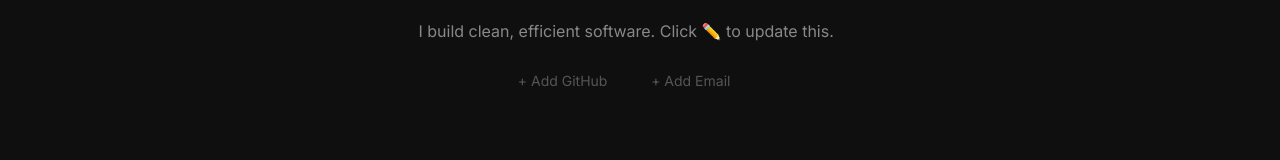
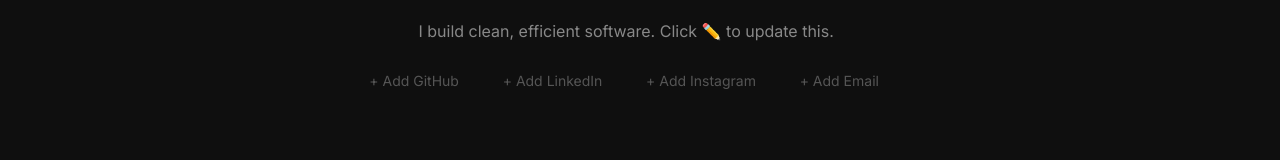
Before and after one commit to mainuddinMains/devfolio, a Next.js app: page / in a window 1280 px wide. Shown: the part 313-473 px from the top of the page. Built offline with nearby package versions, Linux system fonts and the light colour scheme.

Commit message:
Update components/HeaderSection.tsx

```diff
--- a/components/HeaderSection.tsx
+++ b/components/HeaderSection.tsx
@@ -10,6 +10,8 @@ const fallback: HeaderData = {
   title: 'Software Developer',
   bio: 'I build clean, efficient software. Click ✏️ to update this.',
   github: '',
+  linkedin: '',
+  instagram: '',
   email: '',
 }
 
@@ -365,6 +367,56 @@ export default function HeaderSection({ onNameChange }: HeaderSectionProps) {
           </div>
         )}
 
+        {/* LinkedIn */}
+        {isEditing('linkedin') ? (
+          inlineEditor('linkedin')
+        ) : (
+          <div
+            className="editable-row"
+            style={{ display: 'flex', alignItems: 'center', gap: '0.25rem' }}
+            onMouseEnter={(e) => {
+              const btn = e.currentTarget.querySelector<HTMLElement>('.pencil-btn')
+              if (btn) btn.style.opacity = '1'
+            }}
+            onMouseLeave={(e) => {
+              const btn = e.currentTarget.querySelector<HTMLElement>('.pencil-btn')
+              if (btn) btn.style.opacity = '0'
+            }}
+          >
+            {data.linkedin ? (
+              <GhostButton href={data.linkedin}>LinkedIn</GhostButton>
+            ) : (
+              <span style={{ color: '#555', fontSize: '0.875rem' }}>+ Add LinkedIn</span>
+            )}
+            <PencilBtn onClick={() => startEdit('linkedin')} />
+          </div>
+        )}
+
+        {/* Instagram */}
+        {isEditing('instagram') ? (
+          inlineEditor('instagram')
+        ) : (
+          <div
+            className="editable-row"
+            style={{ display: 'flex', alignItems: 'center', gap: '0.25rem' }}
+            onMouseEnter={(e) => {
+              const btn = e.currentTarget.querySelector<HTMLElement>('.pencil-btn')
+              if (btn) btn.style.opacity = '1'
+            }}
+            onMouseLeave={(e) => {
+              const btn = e.currentTarget.querySelector<HTMLElement>('.pencil-btn')
+              if (btn) btn.style.opacity = '0'
+            }}
+          >
+            {data.instagram ? (
+              <GhostButton href={data.instagram}>Instagram</GhostButton>
+            ) : (
+              <span style={{ color: '#555', fontSize: '0.875rem' }}>+ Add Instagram</span>
+            )}
+            <PencilBtn onClick={() => startEdit('instagram')} />
+          </div>
+        )}
+
         {/* Email */}
         {isEditing('email') ? (
           inlineEditor('email')
```
